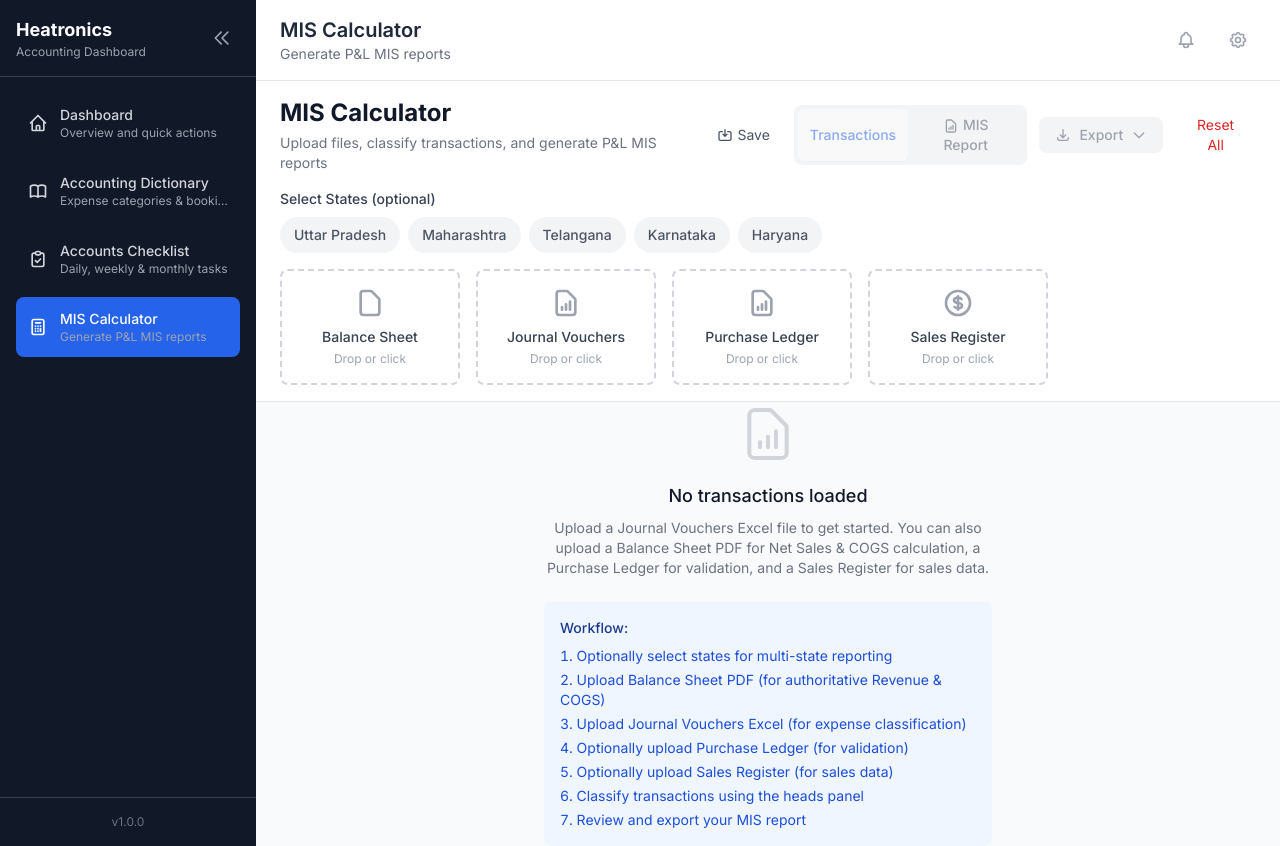
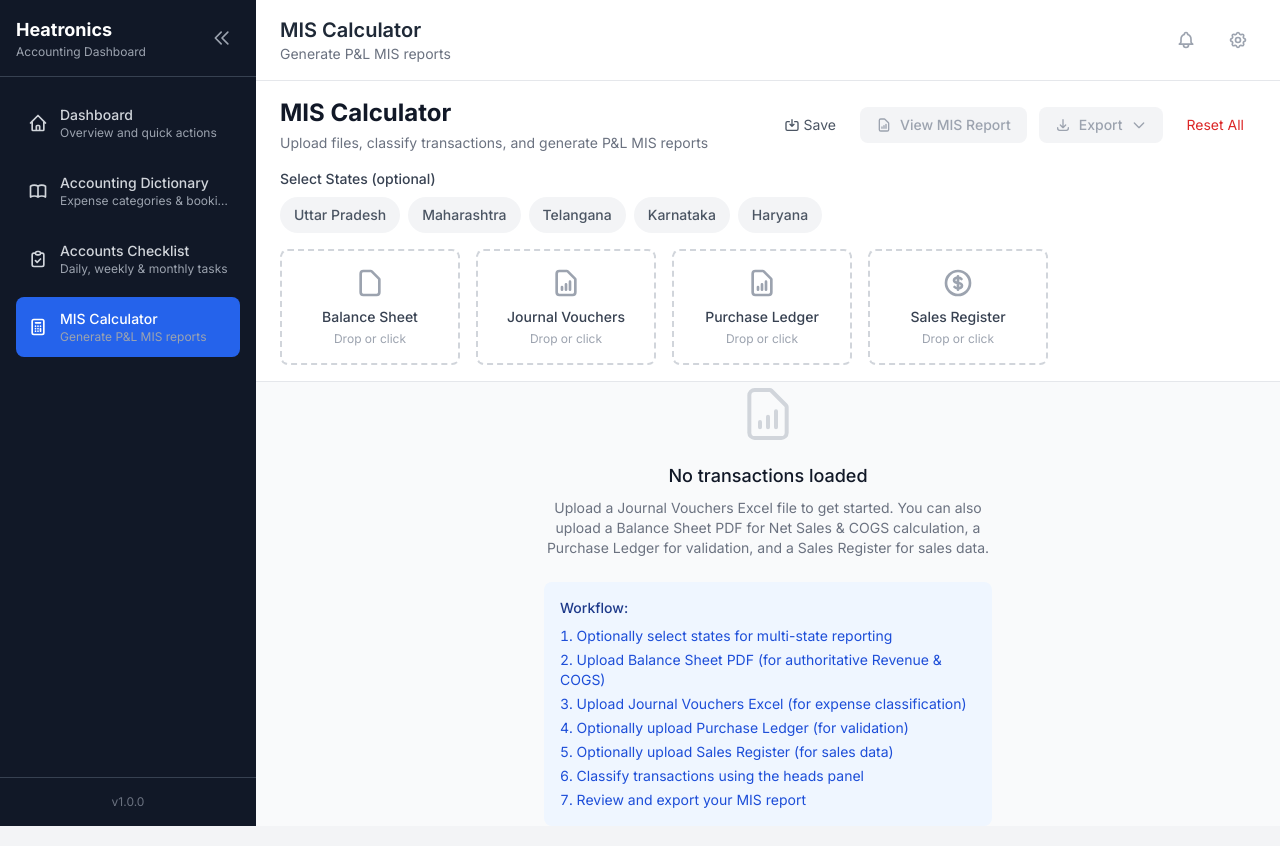
Before and after one commit to hargun1997/heatronics-mis-reporting, a React (Vite) app in the folder client/: page /mis-calculator in a window 1280 px wide. Built offline with nearby package versions, Linux system fonts and the light colour scheme.

Commit message:
Restore View MIS Report as modal popup
- Replace toggle tabs with single "View MIS Report" button
- MIS Report opens as a modal overlay
- Modal contains revenue summary and line items table
- State verification still accessible from within modal
- Close button to dismiss modal

```diff
--- a/client/src/pages/MISCalculator.tsx
+++ b/client/src/pages/MISCalculator.tsx
@@ -14,7 +14,6 @@ import { useClassifications } from '../hooks/useClassifications';
 import { generateMISReport } from '../utils/misGenerator';
 import { IndianState, INDIAN_STATES, SalesLineItem } from '../types';
 
-type ViewMode = 'transactions' | 'report';
 
 export function MISCalculator() {
   // File parsing state
@@ -81,7 +80,7 @@ export function MISCalculator() {
 
   // UI state
   const [activeHead, setActiveHead] = useState<string | null>(null);
-  const [viewMode, setViewMode] = useState<ViewMode>('transactions');
+  const [showMISReport, setShowMISReport] = useState(false);
   const [showSidebar, setShowSidebar] = useState(true);
   const [showSalesVerification, setShowSalesVerification] = useState<IndianState | null>(null);
 
@@ -293,34 +292,21 @@ export function MISCalculator() {
               </svg>
               Save
             </button>
-            {/* View Mode Toggle */}
-            <div className="flex bg-gray-100 rounded-lg p-1">
+            {/* View MIS Report Button */}
             <button
-                onClick={() => setViewMode('transactions')}
+              onClick={() => setShowMISReport(true)}
               disabled={transactions.length === 0}
-                className={`px-3 py-1.5 text-sm font-medium rounded-md transition-colors ${
-                  viewMode === 'transactions'
-                    ? 'bg-white text-blue-600 shadow-sm'
-                    : 'text-gray-600 hover:text-gray-900'
-                } ${transactions.length === 0 ? 'opacity-50 cursor-not-allowed' : ''}`}
+              className={`flex items-center gap-2 px-4 py-2 rounded-lg text-sm font-medium ${
+                transactions.length === 0
+                  ? 'bg-gray-100 text-gray-400 cursor-not-allowed'
+                  : 'bg-blue-600 text-white hover:bg-blue-700'
+              }`}
             >
-                Transactions
-              </button>
-              <button
-                onClick={() => setViewMode('report')}
-                disabled={transactions.length === 0}
-                className={`px-3 py-1.5 text-sm font-medium rounded-md transition-colors ${
-                  viewMode === 'report'
-                    ? 'bg-white text-blue-600 shadow-sm'
-                    : 'text-gray-600 hover:text-gray-900'
-                } ${transactions.length === 0 ? 'opacity-50 cursor-not-allowed' : ''}`}
-              >
-                <svg className="h-4 w-4 inline mr-1" fill="none" viewBox="0 0 24 24" stroke="currentColor">
+              <svg className="h-4 w-4" fill="none" viewBox="0 0 24 24" stroke="currentColor">
                 <path strokeLinecap="round" strokeLinejoin="round" strokeWidth={2} d="M9 17v-2m3 2v-4m3 4v-6m2 10H7a2 2 0 01-2-2V5a2 2 0 012-2h5.586a1 1 0 01.707.293l5.414 5.414a1 1 0 01.293.707V19a2 2 0 01-2 2z" />
               </svg>
-                MIS Report
+              View MIS Report
             </button>
-            </div>
             <ExportButton
               transactions={transactions}
               misReport={misReport}
@@ -489,10 +475,8 @@ export function MISCalculator() {
       {/* Main Content Area */}
       {transactions.length > 0 ? (
         <div className="flex-1 flex overflow-hidden">
-          {/* Left: Transaction Table or MIS Report Table */}
+          {/* Left: Transaction Table */}
           <div className="flex-1 flex flex-col overflow-hidden">
-            {viewMode === 'transactions' ? (
-              <>
             {/* Search and Filter Bar */}
             <SearchBar
               filter={filter}
@@ -522,56 +506,6 @@ export function MISCalculator() {
               onApplyToSimilar={applyToSimilar}
               heads={heads}
             />
-              </>
-            ) : (
-              <>
-                {/* MIS Report Header */}
-                <div className="bg-gradient-to-r from-blue-50 to-indigo-50 px-4 py-3 border-b border-blue-200">
-                  <div className="flex items-center justify-between">
-                    <div className="flex items-center gap-3">
-                      <svg className="h-5 w-5 text-blue-600" fill="none" viewBox="0 0 24 24" stroke="currentColor">
-                        <path strokeLinecap="round" strokeLinejoin="round" strokeWidth={2} d="M9 17v-2m3 2v-4m3 4v-6m2 10H7a2 2 0 01-2-2V5a2 2 0 012-2h5.586a1 1 0 01.707.293l5.414 5.414a1 1 0 01.293.707V19a2 2 0 01-2 2z" />
-                      </svg>
-                      <div>
-                        <h2 className="text-lg font-semibold text-blue-900">MIS Report - Line Items</h2>
-                        <p className="text-xs text-blue-700">
-                          Review line items grouped by head. Click on Classification to reassign.
-                        </p>
-                      </div>
-                    </div>
-                    {activeHead && (
-                      <div className="flex items-center gap-2">
-                        <span className="text-sm text-blue-700">Filtered by:</span>
-                        <span className="px-2 py-1 bg-blue-100 text-blue-800 rounded text-sm font-medium">
-                          {activeHead}
-                        </span>
-                        <button
-                          onClick={() => setActiveHead(null)}
-                          className="text-blue-600 hover:text-blue-800"
-                        >
-                          <svg className="h-4 w-4" fill="none" viewBox="0 0 24 24" stroke="currentColor">
-                            <path strokeLinecap="round" strokeLinejoin="round" strokeWidth={2} d="M6 18L18 6M6 6l12 12" />
-                          </svg>
-                        </button>
-                      </div>
-                    )}
-                  </div>
-                </div>
-
-                {/* MIS Report Table */}
-                <MISReportTable
-                  transactions={transactions}
-                  heads={heads}
-                  report={misReport}
-                  activeHead={activeHead}
-                  onReassignTransactions={(txnIds, head, subhead) => classifyMultiple(txnIds, head, subhead)}
-                  revenueData={isMultiStateMode ? getAggregatedData().revenueData : undefined}
-                  salesByChannel={isMultiStateMode ? getAggregatedData().salesByChannel : undefined}
-                  onStateClick={(state) => setShowSalesVerification(state)}
-                  getSalesLineItemsCount={(state) => getSalesLineItems(state).length}
-                />
-              </>
-            )}
           </div>
 
           {/* Right: Heads Panel */}
@@ -686,6 +620,49 @@ export function MISCalculator() {
           stateName={INDIAN_STATES.find(s => s.code === showSalesVerification)?.name}
         />
       )}
+
+      {/* MIS Report Modal */}
+      {showMISReport && (
+        <div className="fixed inset-0 bg-black bg-opacity-50 z-50 flex items-center justify-center p-4">
+          <div className="bg-white rounded-xl shadow-2xl w-full max-w-6xl max-h-[90vh] flex flex-col">
+            {/* Modal Header */}
+            <div className="flex items-center justify-between px-6 py-4 border-b border-gray-200 bg-gradient-to-r from-blue-50 to-indigo-50 rounded-t-xl">
+              <div className="flex items-center gap-3">
+                <svg className="h-6 w-6 text-blue-600" fill="none" viewBox="0 0 24 24" stroke="currentColor">
+                  <path strokeLinecap="round" strokeLinejoin="round" strokeWidth={2} d="M9 17v-2m3 2v-4m3 4v-6m2 10H7a2 2 0 01-2-2V5a2 2 0 012-2h5.586a1 1 0 01.707.293l5.414 5.414a1 1 0 01.293.707V19a2 2 0 01-2 2z" />
+                </svg>
+                <div>
+                  <h2 className="text-xl font-bold text-blue-900">MIS Report</h2>
+                  <p className="text-sm text-blue-700">Review line items and reassign classifications</p>
+                </div>
+              </div>
+              <button
+                onClick={() => setShowMISReport(false)}
+                className="p-2 text-gray-500 hover:text-gray-700 hover:bg-gray-100 rounded-lg transition-colors"
+              >
+                <svg className="h-6 w-6" fill="none" viewBox="0 0 24 24" stroke="currentColor">
+                  <path strokeLinecap="round" strokeLinejoin="round" strokeWidth={2} d="M6 18L18 6M6 6l12 12" />
+                </svg>
+              </button>
+            </div>
+
+            {/* Modal Content */}
+            <div className="flex-1 overflow-hidden flex flex-col">
+              <MISReportTable
+                transactions={transactions}
+                heads={heads}
+                report={misReport}
+                activeHead={activeHead}
+                onReassignTransactions={(txnIds, head, subhead) => classifyMultiple(txnIds, head, subhead)}
+                revenueData={isMultiStateMode ? getAggregatedData().revenueData : undefined}
+                salesByChannel={isMultiStateMode ? getAggregatedData().salesByChannel : undefined}
+                onStateClick={(state) => setShowSalesVerification(state)}
+                getSalesLineItemsCount={(state) => getSalesLineItems(state).length}
+              />
+            </div>
+          </div>
+        </div>
+      )}
     </div>
   );
 }
```
Lines whose indentation alone changed are shown as unchanged.
